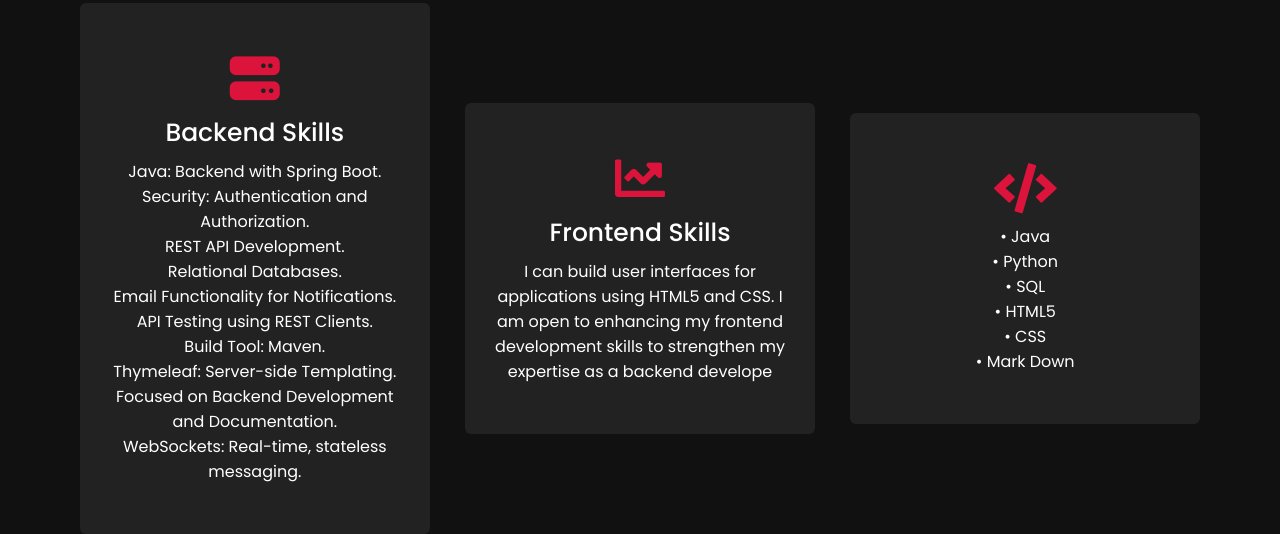
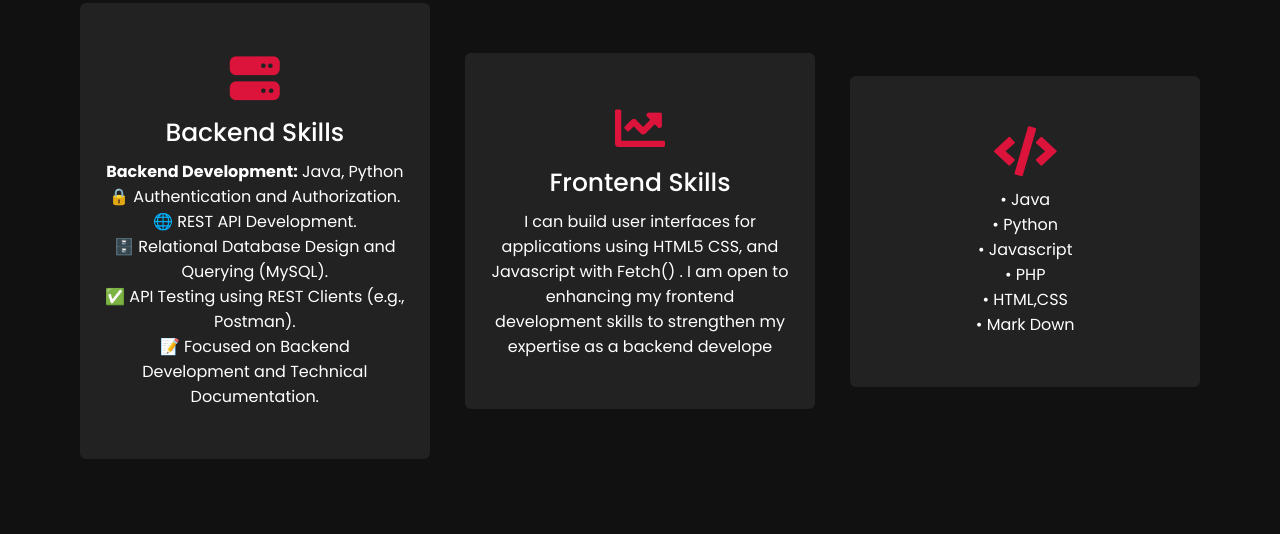
Before and after one commit to MONESHGOMO/monesh, a plain HTML site: page index.html in a window 1280 px wide. Shown: the part 1756-2290 px from the top of the page. Drawn offline with nearby package versions, Linux system fonts and the light colour scheme.

Commit message:
feat : skills

```diff
--- a/index.html
+++ b/index.html
@@ -76,17 +76,12 @@
                         <i class="fa-solid fa-server"></i>
                         <div class="text">Backend Skills </div>
                     <ul>
-                        <p>Java: Backend with Spring Boot.</p>
-                        <p>Security: Authentication and Authorization.</p>
-                        <p>REST API Development.</p>
-                        <p>Relational Databases.</p>
-                        <p>Email Functionality for Notifications.</p>
-                        <p>API Testing using REST Clients.</p>
-                        <p>Build Tool: Maven.</p>
-                        <p>Thymeleaf: Server-side Templating.</p>
-                        <p>Focused on Backend Development and Documentation.</p>
-                        <p>WebSockets: Real-time, stateless messaging.</p>
-
+                          <p><strong>Backend Development:</strong> Java, Python</p>
+  <p>🔒 Authentication and Authorization.</p>
+  <p>🌐 REST API Development.</p>
+  <p>🗄️ Relational Database Design and Querying (MySQL).</p>
+  <p>✅ API Testing using REST Clients (e.g., Postman).</p>
+  <p>📝 Focused on Backend Development and Technical Documentation.</p>
                     </ul>
 
 
@@ -96,7 +91,7 @@
                     <div class="box">
                         <i class="fas fa-chart-line"></i>
                         <div class="text">Frontend Skills </div>
-                        <p> I can build user interfaces for applications using HTML5 and CSS. I am open to enhancing my frontend development skills
+                        <p> I can build user interfaces for applications using HTML5  CSS, and Javascript with Fetch() . I am open to enhancing my frontend development skills
                         to strengthen my expertise as a backend develope</p>
                     </div>
                 </div>
@@ -107,9 +102,9 @@
                         <p>
                             &bull; Java<br>
                             &bull; Python<br>
-                            &bull; SQL<br>
-                            &bull; HTML5<br>
-                            &bull; CSS<br>
+                            &bull; Javascript<br>
+                            &bull; PHP<br>
+                            &bull; HTML,CSS<br>
                             &bull; Mark Down<br>
 
 
```
